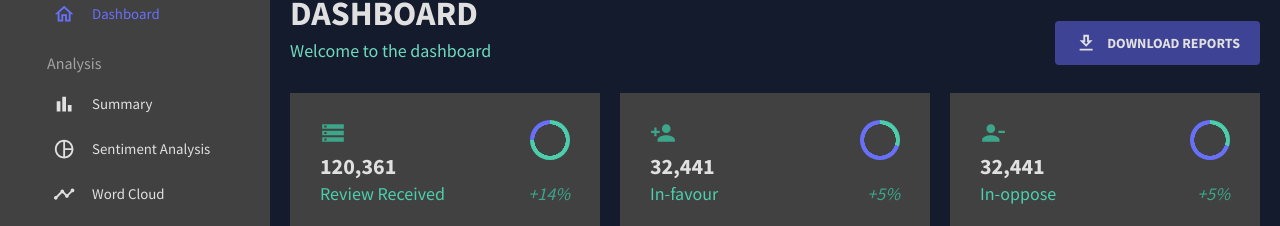
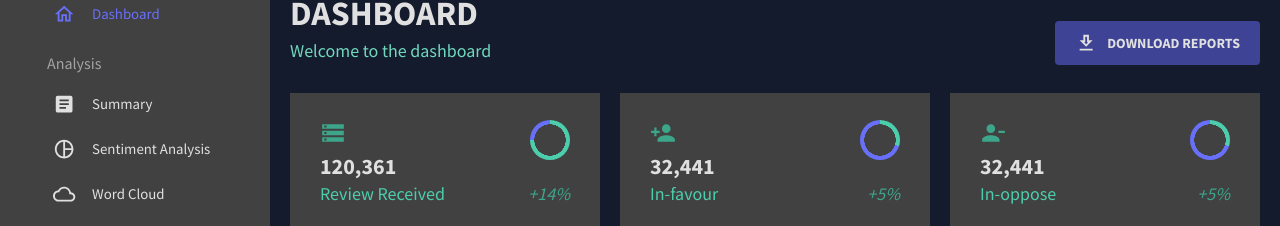
Before and after one commit to CodeR-6-9/Sentiment-Analysis-SIH25035-, a React (Create React App) app in the folder frontend/Dashboard/: page / in a window 1280 px wide. Shown: the part 97-323 px from the top of the page. Built offline with nearby package versions, Linux system fonts and the light colour scheme.

Commit message:
ui changes

```diff
--- a/frontend/Dashboard/src/scenes/global/Sidebar.jsx
+++ b/frontend/Dashboard/src/scenes/global/Sidebar.jsx
@@ -5,17 +5,14 @@ import { Link } from "react-router-dom";
 import "react-pro-sidebar/dist/css/styles.css";
 import { tokens } from "../../theme";
 import HomeOutlinedIcon from "@mui/icons-material/HomeOutlined";
-import PeopleOutlinedIcon from "@mui/icons-material/PeopleOutlined";
 import ContactsOutlinedIcon from "@mui/icons-material/ContactsOutlined";
-import ReceiptOutlinedIcon from "@mui/icons-material/ReceiptOutlined";
-import PersonOutlinedIcon from "@mui/icons-material/PersonOutlined";
-import CalendarTodayOutlinedIcon from "@mui/icons-material/CalendarTodayOutlined";
-import HelpOutlineOutlinedIcon from "@mui/icons-material/HelpOutlineOutlined";
 import BarChartOutlinedIcon from "@mui/icons-material/BarChartOutlined";
 import PieChartOutlineOutlinedIcon from "@mui/icons-material/PieChartOutlineOutlined";
 import TimelineOutlinedIcon from "@mui/icons-material/TimelineOutlined";
+import SummarizeIcon from '@mui/icons-material/Summarize';
 import MenuOutlinedIcon from "@mui/icons-material/MenuOutlined";
-import MapOutlinedIcon from "@mui/icons-material/MapOutlined";
+import CloudQueueIcon from '@mui/icons-material/CloudQueue';
+import ArticleIcon from '@mui/icons-material/Article';
 
 const Item = ({ title, to, icon, selected, setSelected }) => {
   const theme = useTheme();
@@ -108,7 +105,7 @@ const Sidebar = () => {
             <Item
               title="Summary"
               to="/bar"
-              icon={<BarChartOutlinedIcon />}
+              icon={<ArticleIcon/>}
               selected={selected}
               setSelected={setSelected}
             />
@@ -122,7 +119,7 @@ const Sidebar = () => {
             <Item
               title="Word Cloud"
               to="/line"
-              icon={<TimelineOutlinedIcon />}
+              icon={<CloudQueueIcon />}
               selected={selected}
               setSelected={setSelected}
             />
```
